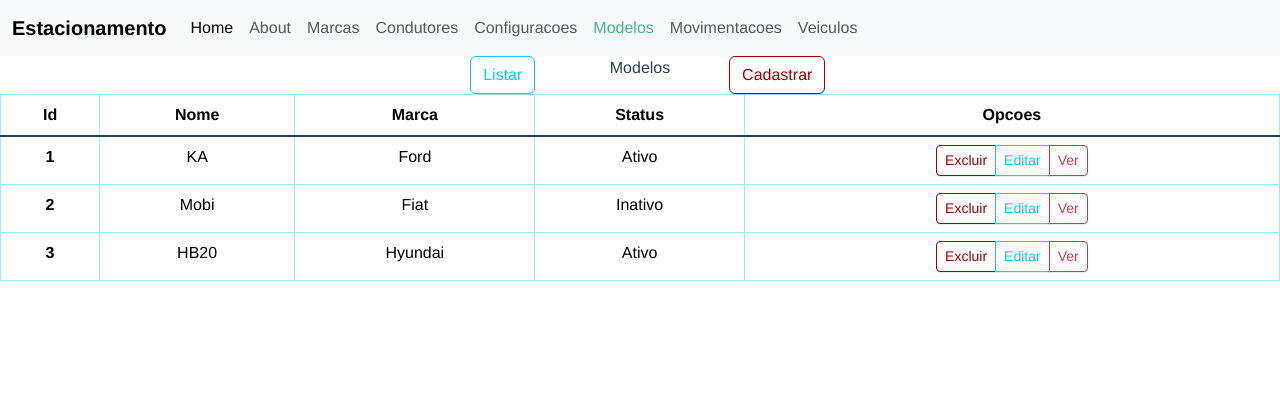
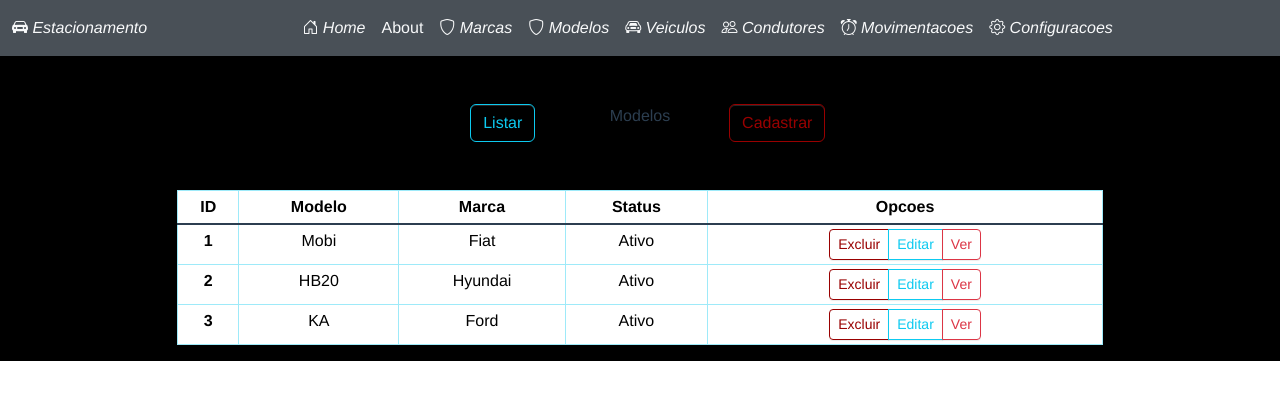
Before and after one commit to LuisEduardoRodriguezRomero/EstacionamentoFront, a Vue app: page /listar-modelos in a window 1280 px wide. Shown: the top 400 px of the page. Built offline with nearby package versions, Linux system fonts and the light colour scheme.

Commit message:
melhoras em movimentacoes

```diff
--- a/package.json
+++ b/package.json
@@ -9,6 +9,7 @@
   "dependencies": {
     "axios": "^1.4.0",
     "bootstrap": "^5.3.0",
+    "bootstrap-icons": "^1.10.5",
     "core-js": "^3.8.3",
     "vue": "^3.3.4",
     "vue-router": "^4.0.3"
--- a/src/App.vue
+++ b/src/App.vue
@@ -1,41 +1,42 @@
 <template>
-<nav class="navbar navbar-expand-lg bg-body-tertiary">
-  <div class="container-fluid">
-    <a class="navbar-brand" href="#">Estacionamento</a>
+<nav class="navbar navbar-expand-lg bg-gray-700 text-light">
+  <div class="container-fluid mb-0">
+      <i class="bi bi-car-front-fill"> Estacionamento</i>
     <button class="navbar-toggler" type="button" data-bs-toggle="collapse" data-bs-target="#navbarNavDropdown" aria-controls="navbarNavDropdown" aria-expanded="false" aria-label="Toggle navigation">
       <span class="navbar-toggler-icon"></span>
     </button>
-    <div class="collapse navbar-collapse" id="navbarNavDropdown">
+    <div class="collapse navbar-collapse  justify-content-center" id="navbarNavDropdown">
       <ul class="navbar-nav">
         <li class="nav-item">
-         <router-link   class="nav-link active" to="/">Home</router-link>
+         <router-link   class="nav-link active" to="/"><i class="bi bi-house-door text-light"> Home</i></router-link>
         </li>
         <li class="nav-item">
-        <router-link class="nav-link" to="/about">About</router-link>
+        <router-link class="nav-link text-light" to="/about">About</router-link>
         </li>
         <li class="nav-item">
-           <router-link class="nav-link" to="/listar-marcas">Marcas</router-link>
+           <router-link class="nav-link" to="/listar-marcas"><i class="bi bi-shield text-light"> Marcas</i></router-link>
         </li>
 
         <li class="nav-item">
-         <router-link class="nav-link" to="/listar-condutores">Condutores</router-link>
+          <router-link class="nav-link" to="/listar-modelos"><i class="bi bi-shield text-light"> Modelos</i></router-link>
         </li>
 
         <li class="nav-item">
-          <router-link class="nav-link" to="/listar-configuracoes">Configuracoes</router-link>
+         <router-link class="nav-link" to ="/listar-veiculos"><i class="bi bi-car-front text-light"> Veiculos</i></router-link>
         </li>
 
         <li class="nav-item">
-          <router-link class="nav-link" to="/listar-modelos">Modelos</router-link>
+         <router-link class="nav-link" to="/listar-condutores"><i class="bi bi-people text-light"> Condutores</i></router-link>
+        </li>
+
+         <li class="nav-item">
+         <router-link class="nav-link" to="/listar-movimentacoes"><i class="bi bi-alarm text-light"> Movimentacoes</i></router-link>
         </li>
 
         <li class="nav-item">
-         <router-link class="nav-link" to="/listar-movimentacoes">Movimentacoes</router-link>
+          <router-link class="nav-link" to="/listar-configuracoes"> <i class="bi bi-gear text-light"> Configuracoes</i></router-link>
         </li>
 
-        <li class="nav-item">
-         <router-link class="nav-link" to ="/listar-veiculos">Veiculos</router-link>
-        </li>
 
       </ul>
     </div>
@@ -51,6 +52,9 @@ $enable-shadows: true;
 $prefix: "mo-";
 
 @import "../node_modules/bootstrap/scss/bootstrap";
+@import "../node_modules/bootstrap-icons/font/bootstrap-icons.css";
+@import "../node_modules/bootstrap/scss/_variables.scss";
+
 
 #app {
   font-family: Avenir, Helvetica, Arial, sans-serif;
@@ -58,18 +62,11 @@ $prefix: "mo-";
   -moz-osx-font-smoothing: grayscale;
   text-align: center;
   color: #2c3e50;
+  background-color: #000000;
 }
 
-nav {
-  padding: 30px;
+ .bg-gray-700 {
+      background-color: $gray-700;
+    }
 
-  a {
-    font-weight: bold;
-    color: #2c3e50;
-
-    &.router-link-exact-active {
-      color: #42b983;
-    }
-  }
-}
 </style>
--- a/src/views/Condutor/CondutorListaView.vue
+++ b/src/views/Condutor/CondutorListaView.vue
@@ -3,13 +3,14 @@
 </script>
 
 <template>
-      <div class="container text-center">
+      <div class="container text-center mb-5 mt-5">
   <div class="row justify-content-md-center">
     <div class="col col-lg-2">
       <button type="button" class="btn btn-outline-info" >Listar</button>
     </div>
     <div class="col-md-auto">
      Condutores
+
     </div>
     <div class="col col-lg-2">
     <button type="button" class="btn btn-outline-primary" ative>Cadastrar</button>
@@ -17,10 +18,14 @@
   </div>
 </div>
 
-<table class="table table-hover table-bordered border border-info-subtle">
-  <thead>
+<div class="container">
+
+<div class="row">
+  <div class="col-sm-10 offset-sm-1">
+    <table class="table table-hover table-bordered border border-info-subtle table-sm ">
+  <thead class="text-sm">
     <tr>
-      <th scope="col">CPF</th>
+      <th scope="col" >CPF</th>
       <th scope="col">Nome</th>
       <th scope="col">Telefone</th>
       <th scope="col">Status</th>
@@ -28,12 +33,13 @@
     </tr>
   </thead>
   <tbody class="table-group-divider">
-    <tr>
+    <tr class="table-row">
       <th scope="row">###.###.###-##</th>
       <td>Condutor 1 </td>
       <td>(##) #########</td>
-      <td>Inativo</td>
-      <td> <div class="btn-group btn-group-sm" role="group" aria-label="Small button group">
+      <td>Ativo</td>
+     <td>
+      <div class="btn-group btn-group-sm" role="group" aria-label="Small button group">
   <button type="button" class="btn btn-outline-primary">Excluir</button>
   <button type="button" class="btn btn-outline-info">Editar</button>
   <button type="button" class="btn btn-outline-danger">Ver</button>
@@ -45,7 +51,8 @@
       <td>Condutor 2</td>
       <td>(##) #########</td>
       <td>Ativo</td>
-      <td> <div class="btn-group btn-group-sm" role="group" aria-label="Small button group">
+      <td>
+      <div class="btn-group btn-group-sm" role="group" aria-label="Small button group">
   <button type="button" class="btn btn-outline-primary">Excluir</button>
   <button type="button" class="btn btn-outline-info">Editar</button>
   <button type="button" class="btn btn-outline-danger">Ver</button>
@@ -57,7 +64,8 @@
       <td >Condutor 3</td>
       <td>(##) #########</td>
       <td>Ativo</td>
-      <td> <div class="btn-group btn-group-sm" role="group" aria-label="Small button group">
+      <td>
+      <div class="btn-group btn-group-sm" role="group" aria-label="Small button group">
   <button type="button" class="btn btn-outline-primary">Excluir</button>
   <button type="button" class="btn btn-outline-info">Editar</button>
   <button type="button" class="btn btn-outline-danger">Ver</button>
@@ -67,8 +75,13 @@
   </tbody>
 </table>
 
+    </div>
+  </div>
+</div>
 </template>
 
 <style scoped>
-
+.table-row{
+padding: 0.1rem;
+}
 </style>
--- a/src/views/Configuracao/ConfiguracaoListaView.vue
+++ b/src/views/Configuracao/ConfiguracaoListaView.vue
@@ -3,7 +3,7 @@
 </script>
 
 <template>
-      <div class="container text-center">
+      <div class="container text-center mb-5 mt-5">
   <div class="row justify-content-md-center">
     <div class="col col-lg-2">
       <button type="button" class="btn btn-outline-info" >Listar</button>
@@ -17,10 +17,14 @@
   </div>
 </div>
 
-<table class="table table-hover table-bordered border border-info-subtle">
-  <thead>
+<div class="container">
+
+<div class="row">
+  <div class="col-sm-10 offset-sm-1">
+    <table class="table table-hover table-bordered border border-info-subtle table-sm ">
+  <thead class="text-sm">
     <tr>
-      <th scope="col">Placa</th>
+      <th scope="col" >Placa</th>
       <th scope="col">Condutor</th>
       <th scope="col">Modelo</th>
       <th scope="col">Cor</th>
@@ -28,12 +32,13 @@
     </tr>
   </thead>
   <tbody class="table-group-divider">
-    <tr>
+    <tr class="table-row">
       <th scope="row">AAA 0001</th>
       <td>Condutor 1 </td>
       <td>Mobi</td>
       <td>Azul</td>
-      <td> <div class="btn-group btn-group-sm" role="group" aria-label="Small button group">
+     <td>
+      <div class="btn-group btn-group-sm" role="group" aria-label="Small button group">
   <button type="button" class="btn btn-outline-primary">Excluir</button>
   <button type="button" class="btn btn-outline-info">Editar</button>
   <button type="button" class="btn btn-outline-danger">Ver</button>
@@ -45,7 +50,8 @@
       <td>Condutor 2</td>
       <td>Ka</td>
       <td>Preto</td>
-      <td> <div class="btn-group btn-group-sm" role="group" aria-label="Small button group">
+      <td>
+      <div class="btn-group btn-group-sm" role="group" aria-label="Small button group">
   <button type="button" class="btn btn-outline-primary">Excluir</button>
   <button type="button" class="btn btn-outline-info">Editar</button>
   <button type="button" class="btn btn-outline-danger">Ver</button>
@@ -57,7 +63,8 @@
       <td >Condutor 3</td>
       <td>HB20</td>
       <td>Verde</td>
-      <td> <div class="btn-group btn-group-sm" role="group" aria-label="Small button group">
+      <td>
+      <div class="btn-group btn-group-sm" role="group" aria-label="Small button group">
   <button type="button" class="btn btn-outline-primary">Excluir</button>
   <button type="button" class="btn btn-outline-info">Editar</button>
   <button type="button" class="btn btn-outline-danger">Ver</button>
@@ -67,8 +74,13 @@
   </tbody>
 </table>
 
+    </div>
+  </div>
+</div>
 </template>
 
 <style scoped>
-
+.table-row{
+padding: 0.1rem;
+}
 </style>
--- a/src/views/Marca/MarcaListaView.vue
+++ b/src/views/Marca/MarcaListaView.vue
@@ -3,13 +3,13 @@
 </script>
 
 <template>
-      <div class="container text-center">
+      <div class="container text-center mb-5 mt-5">
   <div class="row justify-content-md-center">
     <div class="col col-lg-2">
       <button type="button" class="btn btn-outline-info" >Listar</button>
     </div>
     <div class="col-md-auto">
-     Marcas
+     Veiculos
     </div>
     <div class="col col-lg-2">
     <button type="button" class="btn btn-outline-primary" ative>Cadastrar</button>
@@ -17,21 +17,26 @@
   </div>
 </div>
 
-<table class="table table-hover table-bordered border border-info-subtle">
-  <thead>
+<div class="container">
+
+<div class="row">
+  <div class="col-sm-10 offset-sm-1">
+    <table class="table table-hover table-bordered border border-info-subtle table-sm ">
+  <thead class="text-sm">
     <tr>
-      <th scope="col">Id</th>
+      <th scope="col" >ID</th>
       <th scope="col">Marca</th>
       <th scope="col">Status</th>
       <th scope="col">Opcoes</th>
     </tr>
   </thead>
   <tbody class="table-group-divider">
-    <tr>
-      <td> 1 </td>
-      <td>Fiat</td>
+    <tr class="table-row">
+      <th scope="row">1</th>
+      <td>Fiat </td>
       <td>Ativo</td>
-      <td> <div class="btn-group btn-group-sm" role="group" aria-label="Small button group">
+     <td>
+      <div class="btn-group btn-group-sm" role="group" aria-label="Small button group">
   <button type="button" class="btn btn-outline-primary">Excluir</button>
   <button type="button" class="btn btn-outline-info">Editar</button>
   <button type="button" class="btn btn-outline-danger">Ver</button>
@@ -39,10 +44,11 @@
 </td>
     </tr>
     <tr>
-      <td> 2</td>
+      <th scope="row">2</th>
       <td>Ford</td>
       <td>Ativo</td>
-      <td> <div class="btn-group btn-group-sm" role="group" aria-label="Small button group">
+      <td>
+      <div class="btn-group btn-group-sm" role="group" aria-label="Small button group">
   <button type="button" class="btn btn-outline-primary">Excluir</button>
   <button type="button" class="btn btn-outline-info">Editar</button>
   <button type="button" class="btn btn-outline-danger">Ver</button>
@@ -50,10 +56,11 @@
 </td>
     </tr>
     <tr>
-      <td > 3</td>
-      <td>Hyundai</td>
+      <th scope="row">3</th>
+      <td >Hyundai</td>
       <td>Ativo</td>
-      <td> <div class="btn-group btn-group-sm" role="group" aria-label="Small button group">
+      <td>
+      <div class="btn-group btn-group-sm" role="group" aria-label="Small button group">
   <button type="button" class="btn btn-outline-primary">Excluir</button>
   <button type="button" class="btn btn-outline-info">Editar</button>
   <button type="button" class="btn btn-outline-danger">Ver</button>
@@ -63,8 +70,13 @@
   </tbody>
 </table>
 
+    </div>
+  </div>
+</div>
 </template>
 
 <style scoped>
-
+.table-row{
+padding: 0.1rem;
+}
 </style>
--- a/src/views/Modelo/ModeloListaView.vue
+++ b/src/views/Modelo/ModeloListaView.vue
@@ -3,7 +3,7 @@
 </script>
 
 <template>
-      <div class="container text-center">
+      <div class="container text-center mb-5 mt-5">
   <div class="row justify-content-md-center">
     <div class="col col-lg-2">
       <button type="button" class="btn btn-outline-info" >Listar</button>
@@ -17,23 +17,28 @@
   </div>
 </div>
 
-<table class="table table-hover table-bordered border border-info-subtle">
-  <thead>
+<div class="container">
+
+<div class="row">
+  <div class="col-sm-10 offset-sm-1">
+    <table class="table table-hover table-bordered border border-info-subtle table-sm ">
+  <thead class="text-sm">
     <tr>
-      <th scope="col">Id</th>
-      <th scope="col">Nome</th>
+      <th scope="col" >ID</th>
+      <th scope="col">Modelo</th>
       <th scope="col">Marca</th>
       <th scope="col">Status</th>
       <th scope="col">Opcoes</th>
     </tr>
   </thead>
   <tbody class="table-group-divider">
-    <tr>
+    <tr class="table-row">
       <th scope="row">1</th>
-      <td>KA </td>
-      <td>Ford</td>
+      <td>Mobi </td>
+      <td>Fiat</td>
       <td>Ativo</td>
-      <td> <div class="btn-group btn-group-sm" role="group" aria-label="Small button group">
+     <td>
+      <div class="btn-group btn-group-sm" role="group" aria-label="Small button group">
   <button type="button" class="btn btn-outline-primary">Excluir</button>
   <button type="button" class="btn btn-outline-info">Editar</button>
   <button type="button" class="btn btn-outline-danger">Ver</button>
@@ -42,10 +47,11 @@
     </tr>
     <tr>
       <th scope="row">2</th>
-      <td>Mobi</td>
-      <td>Fiat</td>
-      <td>Inativo</td>
-      <td> <div class="btn-group btn-group-sm" role="group" aria-label="Small button group">
+      <td>HB20</td>
+      <td>Hyundai</td>
+      <td>Ativo</td>
+      <td>
+      <div class="btn-group btn-group-sm" role="group" aria-label="Small button group">
   <button type="button" class="btn btn-outline-primary">Excluir</button>
   <button type="button" class="btn btn-outline-info">Editar</button>
   <button type="button" class="btn btn-outline-danger">Ver</button>
@@ -54,10 +60,11 @@
     </tr>
     <tr>
       <th scope="row">3</th>
-      <td >HB20</td>
-      <td>Hyundai</td>
+      <td >KA</td>
+      <td>Ford</td>
       <td>Ativo</td>
-      <td> <div class="btn-group btn-group-sm" role="group" aria-label="Small button group">
+      <td>
+      <div class="btn-group btn-group-sm" role="group" aria-label="Small button group">
   <button type="button" class="btn btn-outline-primary">Excluir</button>
   <button type="button" class="btn btn-outline-info">Editar</button>
   <button type="button" class="btn btn-outline-danger">Ver</button>
@@ -67,8 +74,13 @@
   </tbody>
 </table>
 
+    </div>
+  </div>
+</div>
 </template>
 
 <style scoped>
-
+.table-row{
+padding: 0.1rem;
+}
 </style>
--- a/src/views/Movimentacao/MovimentacaoListaView.vue
+++ b/src/views/Movimentacao/MovimentacaoListaView.vue
@@ -1,42 +1,56 @@
-<script lang="ts">
-
-</script>
+<script lang="ts"></script>
 
 <template>
-      <div class="container text-center">
+  <div class="container text-center mb-3 mt-5">
     <div class="row justify-content-md-center">
       <div class="col col-lg-2">
-      <button type="button" class="btn btn-outline-info" >Listar</button>
+        <button type="button" class="btn btn-outline-info">Listar</button>
       </div>
-    <div class="col-md-auto">
-     Movimentacoes
-    </div>
-    <div class="col col-lg-2">
-    <button type="button" class="btn btn-outline-primary" ative>Cadastrar</button>
+      <div class="col-md-auto fs-3 text-light">Movimentacoes</div>
+      <div class="col col-lg-3">
+        <button type="button" class="btn btn-outline-success" ative>
+          Registrar Entrada
+        </button>
       </div>
     </div>
   </div>
 
-<table class="table table-hover table-bordered border border-info-subtle">
-  <thead>
+  <div class="container">
+    <div class="row">
+      <div class="col-sm-10 offset-sm-1">
+        <table
+          class="table table-hover table-bordered border border-info-subtle table-sm"
+        >
+          <thead class="text-sm">
             <tr>
               <th scope="col">Placa</th>
               <th scope="col">Condutor</th>
-      <th scope="col">Entrada</th>
-      <th scope="col">Saida</th>
+              <th scope="col">Hora Entrada</th>
+              <th scope="col">Hora Saida</th>
               <th scope="col">Opcoes</th>
             </tr>
           </thead>
           <tbody class="table-group-divider">
-    <tr>
+            <tr class="table-row">
               <th scope="row">AAA 0001</th>
-      <td>Condutor 1 </td>
+              <td>Condutor 1</td>
               <td>DD-MM-YYYY HH:MM:SS</td>
               <td>DD-MM-YYYY HH:MM:SS</td>
-      <td> <div class="btn-group btn-group-sm" role="group" aria-label="Small button group">
-  <button type="button" class="btn btn-outline-primary">Excluir</button>
-  <button type="button" class="btn btn-outline-info">Editar</button>
-  <button type="button" class="btn btn-outline-danger">Ver</button>
+              <td>
+                <div
+                  class="btn-group btn-group-sm"
+                  role="group"
+                  aria-label="Small button group"
+                >
+                  <button type="button" class="btn btn-outline-primary">
+                    Excluir
+                  </button>
+                  <button type="button" class="btn btn-outline-info">
+                    Editar
+                  </button>
+                  <button type="button" class="btn btn-outline-danger">
+                    Ver
+                  </button>
                 </div>
               </td>
             </tr>
@@ -45,30 +59,56 @@
               <td>Condutor 2</td>
               <td>DD-MM-YYYY HH:MM:SS</td>
               <td>DD-MM-YYYY HH:MM:SS</td>
-      <td> <div class="btn-group btn-group-sm" role="group" aria-label="Small button group">
-  <button type="button" class="btn btn-outline-primary">Excluir</button>
-  <button type="button" class="btn btn-outline-info">Editar</button>
-  <button type="button" class="btn btn-outline-danger">Ver</button>
+              <td>
+                <div
+                  class="btn-group btn-group-sm"
+                  role="group"
+                  aria-label="Small button group"
+                >
+                  <button type="button" class="btn btn-outline-primary">
+                    Excluir
+                  </button>
+                  <button type="button" class="btn btn-outline-info">
+                    Editar
+                  </button>
+                  <button type="button" class="btn btn-outline-danger">
+                    Ver
+                  </button>
                 </div>
               </td>
             </tr>
             <tr>
               <th scope="row">AAA 0001</th>
-      <td >Condutor 3</td>
+              <td>Condutor 3</td>
               <td>DD-MM-YYYY HH:MM:SS</td>
               <td>DD-MM-YYYY HH:MM:SS</td>
-      <td> <div class="btn-group btn-group-sm" role="group" aria-label="Small button group">
-  <button type="button" class="btn btn-outline-primary">Excluir</button>
-  <button type="button" class="btn btn-outline-info">Editar</button>
-  <button type="button" class="btn btn-outline-danger">Ver</button>
+              <td>
+                <div
+                  class="btn-group btn-group-sm"
+                  role="group"
+                  aria-label="Small button group"
+                >
+                  <button type="button" class="btn btn-outline-primary">
+                    Excluir
+                  </button>
+                  <button type="button" class="btn btn-outline-info">
+                    Editar
+                  </button>
+                  <button type="button" class="btn btn-outline-danger">
+                    Ver
+                  </button>
                 </div>
               </td>
             </tr>
           </tbody>
         </table>
-
+      </div>
+    </div>
+  </div>
 </template>
 
 <style scoped>
-
+.table-row {
+  padding: 0.1rem;
+}
 </style>
--- a/src/views/Veiculo/VeiculoListaView.vue
+++ b/src/views/Veiculo/VeiculoListaView.vue
@@ -3,7 +3,7 @@
 </script>
 
 <template>
-      <div class="container text-center">
+      <div class="container text-center mb-5 mt-5">
   <div class="row justify-content-md-center">
     <div class="col col-lg-2">
       <button type="button" class="btn btn-outline-info" >Listar</button>
@@ -17,10 +17,14 @@
   </div>
 </div>
 
-<table class="table table-hover table-bordered border border-info-subtle">
-  <thead>
+<div class="container">
+
+<div class="row">
+  <div class="col-sm-10 offset-sm-1">
+    <table class="table table-hover table-bordered border border-info-subtle table-sm ">
+  <thead class="text-sm">
     <tr>
-      <th scope="col">Placa</th>
+      <th scope="col" >Placa</th>
       <th scope="col">Condutor</th>
       <th scope="col">Modelo</th>
       <th scope="col">Cor</th>
@@ -28,12 +32,13 @@
     </tr>
   </thead>
   <tbody class="table-group-divider">
-    <tr>
+    <tr class="table-row">
       <th scope="row">AAA 0001</th>
       <td>Condutor 1 </td>
       <td>Mobi</td>
       <td>Azul</td>
-      <td> <div class="btn-group btn-group-sm" role="group" aria-label="Small button group">
+     <td>
+      <div class="btn-group btn-group-sm" role="group" aria-label="Small button group">
   <button type="button" class="btn btn-outline-primary">Excluir</button>
   <button type="button" class="btn btn-outline-info">Editar</button>
   <button type="button" class="btn btn-outline-danger">Ver</button>
@@ -45,7 +50,8 @@
       <td>Condutor 2</td>
       <td>Ka</td>
       <td>Preto</td>
-      <td> <div class="btn-group btn-group-sm" role="group" aria-label="Small button group">
+      <td>
+      <div class="btn-group btn-group-sm" role="group" aria-label="Small button group">
   <button type="button" class="btn btn-outline-primary">Excluir</button>
   <button type="button" class="btn btn-outline-info">Editar</button>
   <button type="button" class="btn btn-outline-danger">Ver</button>
@@ -57,7 +63,8 @@
       <td >Condutor 3</td>
       <td>HB20</td>
       <td>Verde</td>
-      <td> <div class="btn-group btn-group-sm" role="group" aria-label="Small button group">
+      <td>
+      <div class="btn-group btn-group-sm" role="group" aria-label="Small button group">
   <button type="button" class="btn btn-outline-primary">Excluir</button>
   <button type="button" class="btn btn-outline-info">Editar</button>
   <button type="button" class="btn btn-outline-danger">Ver</button>
@@ -67,8 +74,13 @@
   </tbody>
 </table>
 
+    </div>
+  </div>
+</div>
 </template>
 
 <style scoped>
-
+.table-row{
+padding: 0.1rem;
+}
 </style>
```
Also changed, not shown: 1 other file (tests, documents, lock files or other folders). Lines whose indentation alone changed are shown as unchanged.
